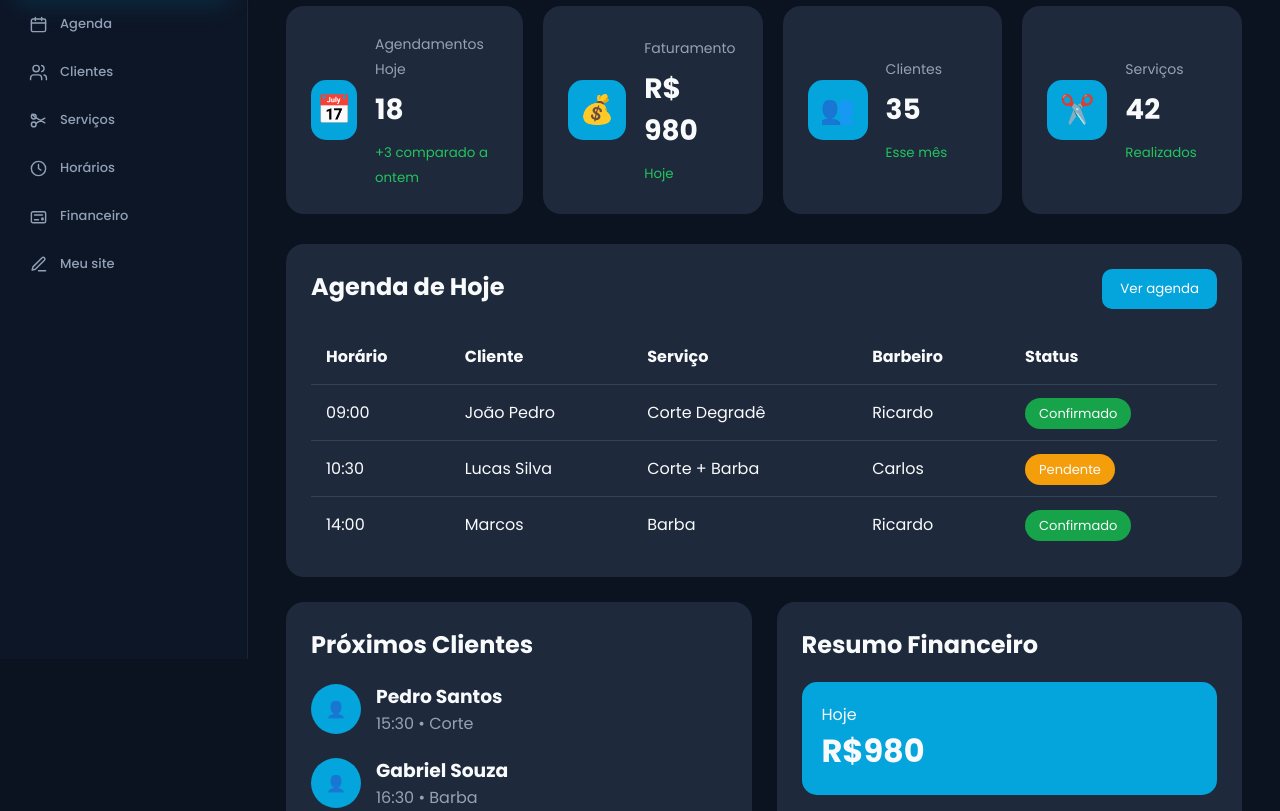
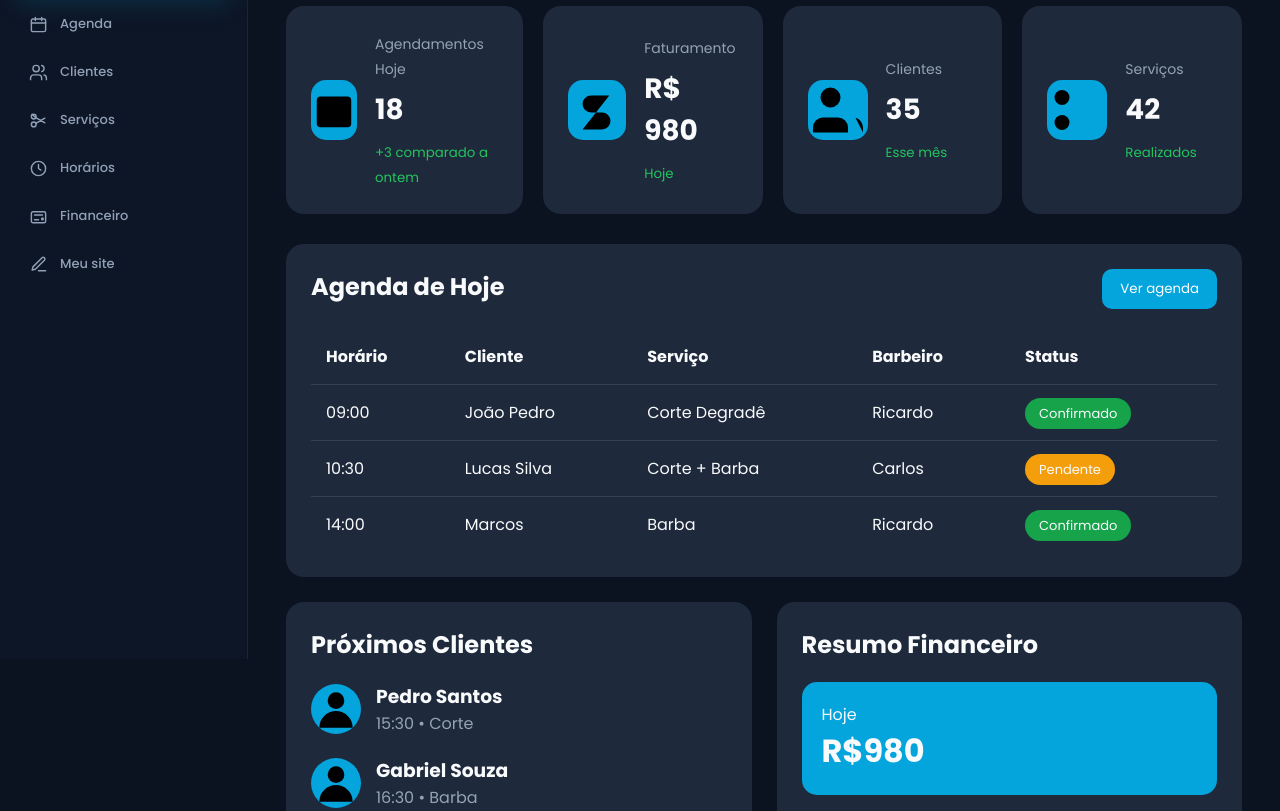
Before and after one commit to jrr17jrr/saas-barbearia, a plain HTML site: page dashboard/index.html in a window 1280 px wide. Shown: the part 141-952 px from the top of the page. Drawn offline with Linux system fonts and the light colour scheme.

Commit message:
Substitui emojis do dashboard por ícones vetoriais

```diff
--- a/dashboard/index.html
+++ b/dashboard/index.html
@@ -53,7 +53,7 @@
 
         <section class="cards">
           <div class="card">
-            <div class="icon">📅</div>
+            <div class="icon"><svg viewBox="0 0 24 24"><rect x="3" y="5" width="18" height="16" rx="2"/><path d="M8 3v4M16 3v4M3 10h18"/></svg></div>
 
             <div>
               <span>Agendamentos Hoje</span>
@@ -65,7 +65,7 @@
           </div>
 
           <div class="card">
-            <div class="icon">💰</div>
+            <div class="icon"><svg viewBox="0 0 24 24"><path d="M12 2v20M17 6H9.5a3.5 3.5 0 0 0 0 7H14a3.5 3.5 0 0 1 0 7H6"/></svg></div>
 
             <div>
               <span>Faturamento</span>
@@ -77,7 +77,7 @@
           </div>
 
           <div class="card">
-            <div class="icon">👥</div>
+            <div class="icon"><svg viewBox="0 0 24 24"><path d="M16 21v-2a4 4 0 0 0-4-4H6a4 4 0 0 0-4 4v2"/><circle cx="9" cy="7" r="4"/><path d="M22 21v-2a4 4 0 0 0-3-3.87"/></svg></div>
 
             <div>
               <span>Clientes</span>
@@ -89,7 +89,7 @@
           </div>
 
           <div class="card">
-            <div class="icon">✂️</div>
+            <div class="icon"><svg viewBox="0 0 24 24"><circle cx="6" cy="7" r="3"/><circle cx="6" cy="17" r="3"/><path d="m8.6 8.5 11.4 6.5M8.6 15.5 20 9"/></svg></div>
 
             <div>
               <span>Serviços</span>
@@ -176,7 +176,7 @@
             <h2>Próximos Clientes</h2>
 
             <div class="client">
-              <div class="avatar">👤</div>
+              <div class="avatar"><svg viewBox="0 0 24 24"><circle cx="12" cy="8" r="4"/><path d="M4 21a8 8 0 0 1 16 0"/></svg></div>
 
               <div>
                 <h3>Pedro Santos</h3>
@@ -186,7 +186,7 @@
             </div>
 
             <div class="client">
-              <div class="avatar">👤</div>
+              <div class="avatar"><svg viewBox="0 0 24 24"><circle cx="12" cy="8" r="4"/><path d="M4 21a8 8 0 0 1 16 0"/></svg></div>
 
               <div>
                 <h3>Gabriel Souza</h3>
```
